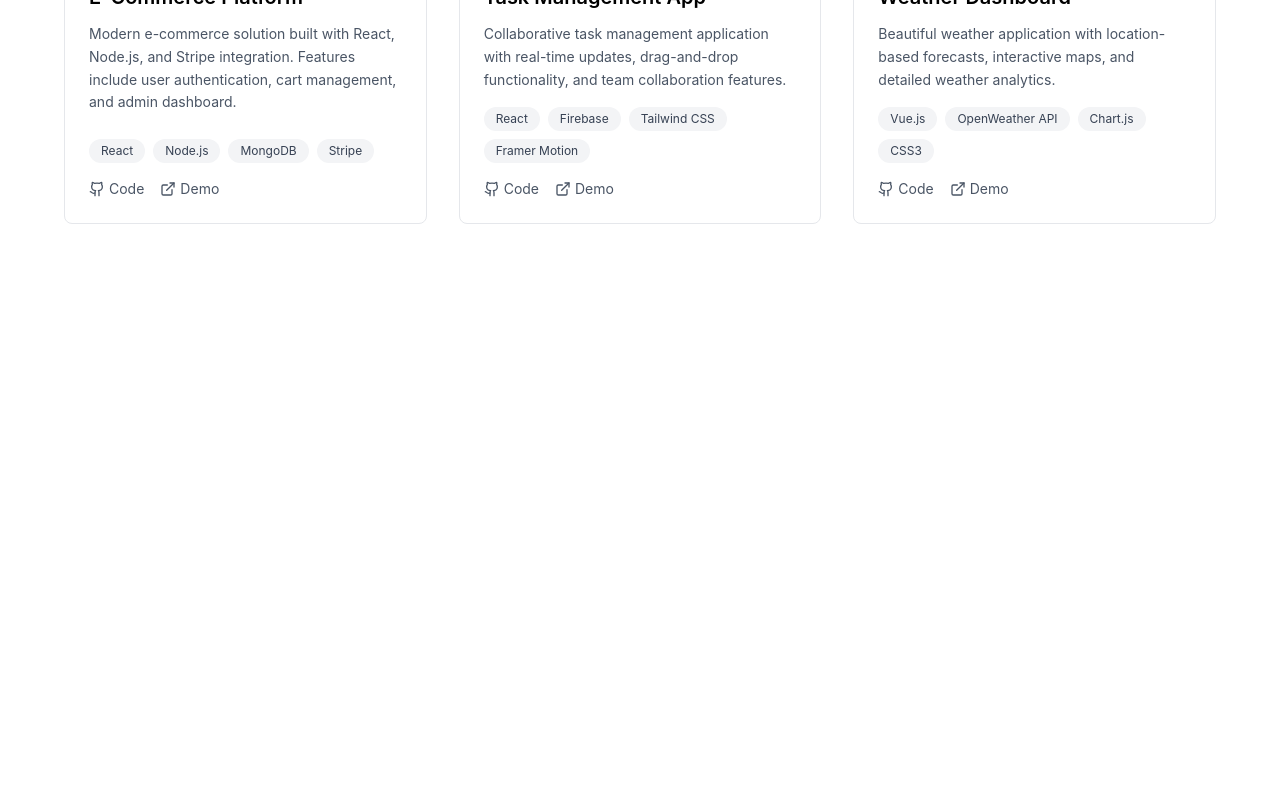
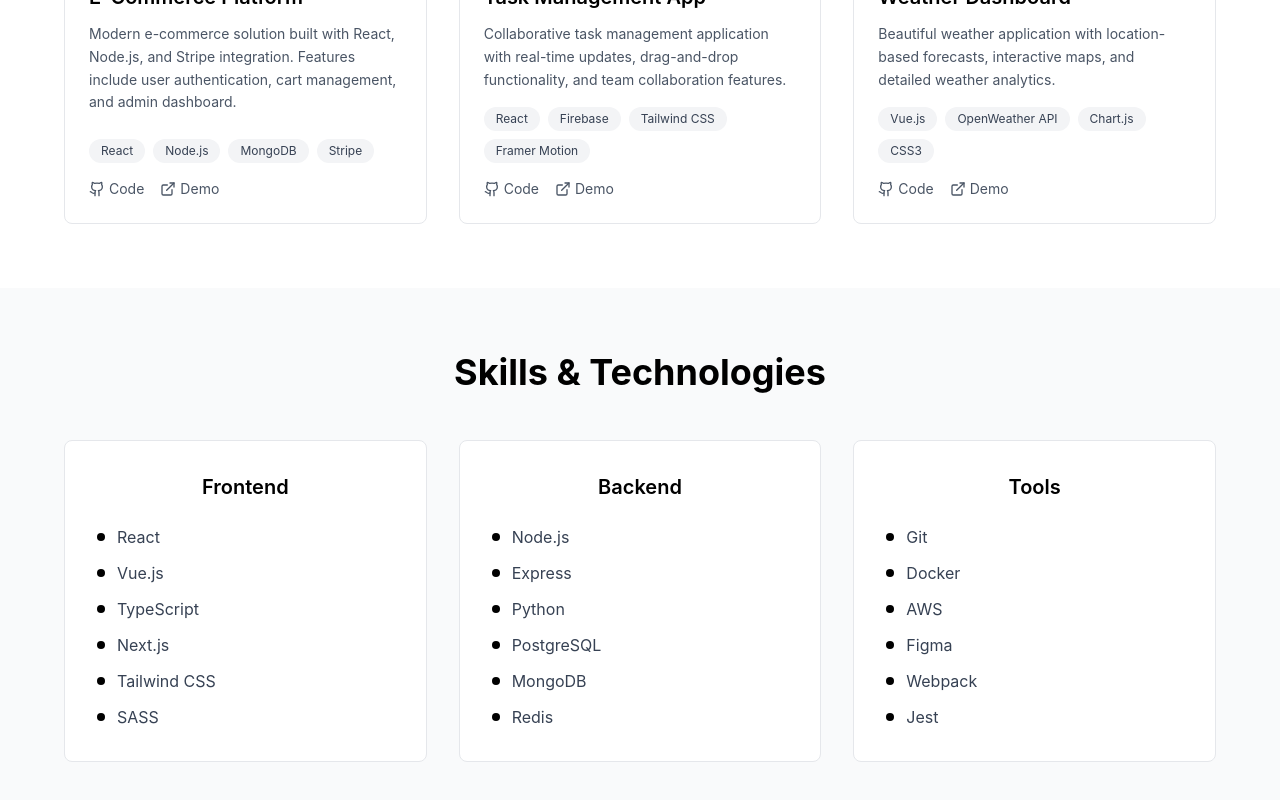
Before and after one commit to VaysNa/Portfolio-01, a React (Vite) app: page / in a window 1280 px wide. Shown: the part 1766-2566 px from the top of the page. Before the commit the page ends 2054 px from the top, so only its background shows below. Built offline with nearby package versions, Linux system fonts and the light colour scheme.

Commit message:
adding skills component

```diff
--- a/src/App.jsx
+++ b/src/App.jsx
@@ -5,6 +5,7 @@
 import Hero from "./components/Hero";
 import About from "./components/About";
 import Projects from "./components/projects";
+import Skills from "./components/Skills";
 
 const App = () => {
   const hasAnimated = useIntersectionObserver();
@@ -16,6 +17,7 @@
       <Hero hasAnimated={hasAnimated} />
       <About hasAnimated={hasAnimated} />
       <Projects hasAnimated={hasAnimated} />
+      <Skills hasAnimated={hasAnimated} />
     </div>
   );
 };
--- /dev/null
+++ b/src/components/Skills.jsx
@@ -0,0 +1,40 @@
+import React from "react";
+import { skills } from "../data/skills";
+
+const Skills = ({ hasAnimated }) => {
+  return (
+    <section id="skills" className="py-16 px-6 bg-gray-50">
+      <div className="max-w-6xl mx-auto">
+        <div
+          className={`transition-all duration-1000 delay-400 ${hasAnimated.skills ? "opacity-100 translate-y-0" : "opacity-0 translate-y-10"}`}
+        >
+          <h2 className="text-4xl font-bold mb-12 text-center">
+            Skills & Technologies
+          </h2>
+          <div className="grid md:grid-cols-3 gap-8 ">
+            {skills.map((skillGroup, index) => (
+              <div
+                key={index}
+                className="bg-white p-8 rounded-lg border border-gray-200 "
+              >
+                <h3 className="text-xl font-semibold mb-6 text-center">
+                  {skillGroup.category}
+                </h3>
+                <div className="space-y-3">
+                  {skillGroup.items.map((skill, skillIndex) => (
+                    <div key={skillIndex} className="flex items-center">
+                      <div className="w-2 h-2 bg-black rounded-full mr-3"></div>
+                      <span className="text-gray-700 ">{skill}</span>
+                    </div>
+                  ))}
+                </div>
+              </div>
+            ))}
+          </div>
+        </div>
+      </div>
+    </section>
+  );
+};
+
+export default Skills;
```
